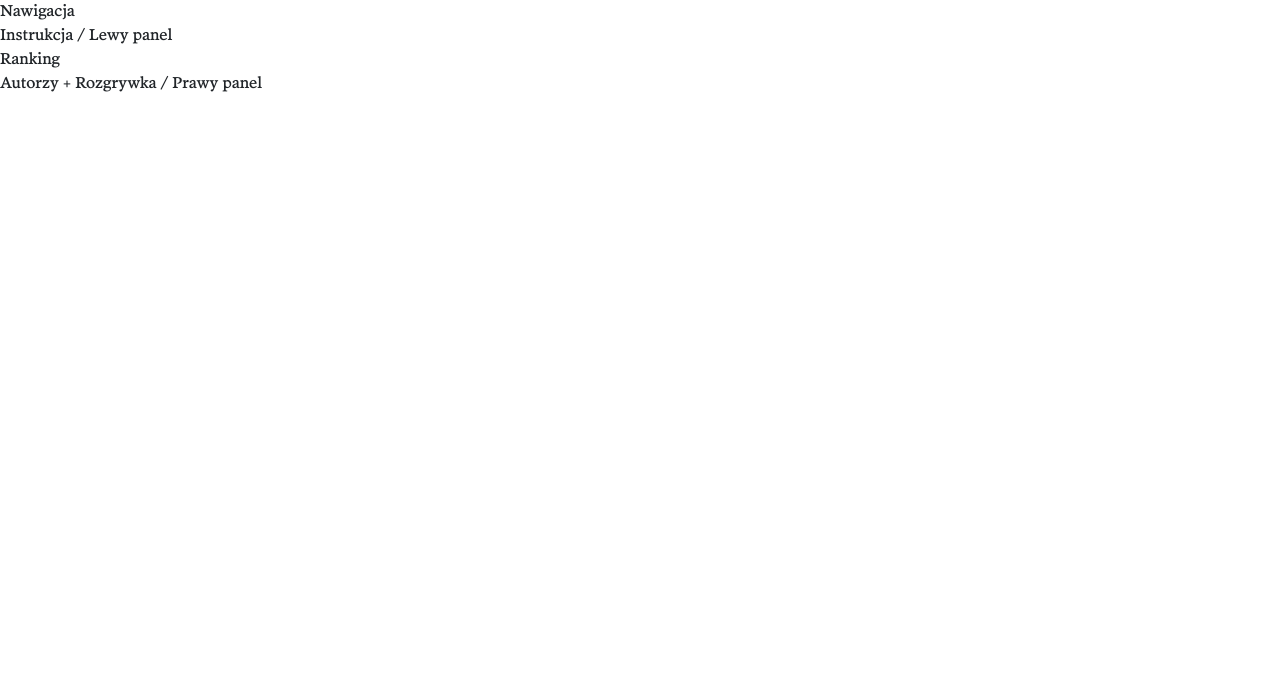
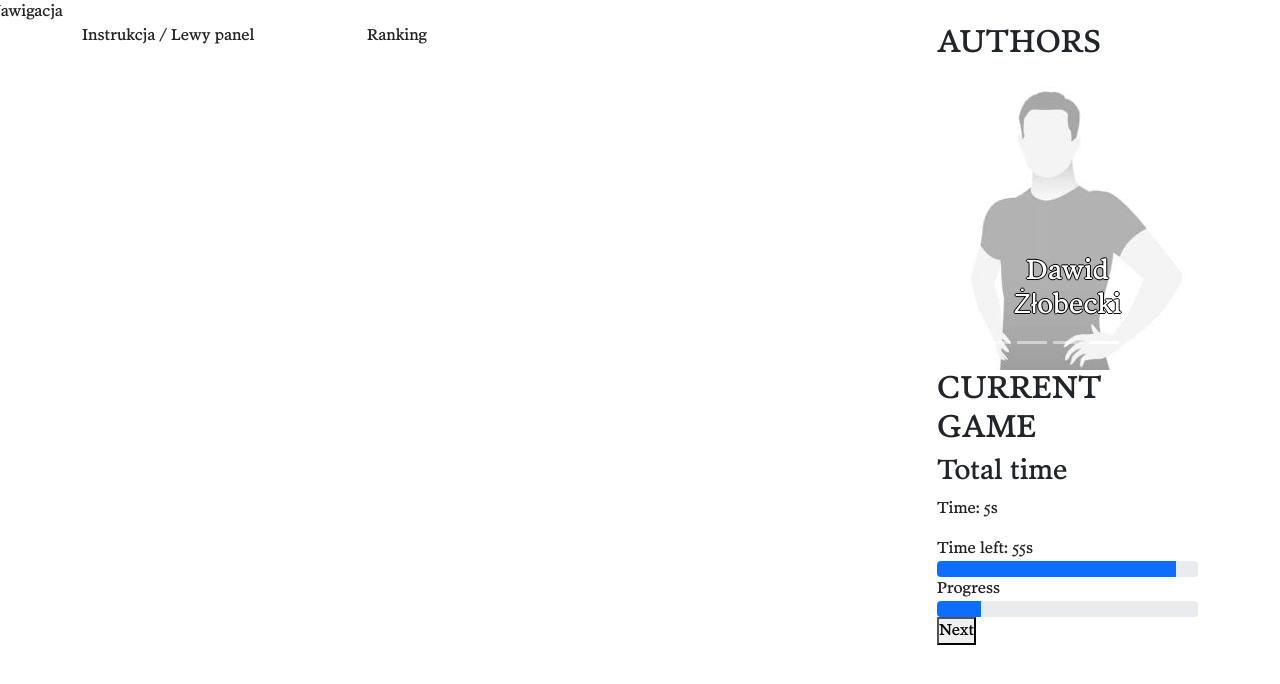
Before and after one commit to Nilphym/The-Fake-News-Post, a React (Create React App) app in the folder apps/client/: page /ranking in a window 1280 px wide. Shown: the top 684 px of the page. Built offline with nearby package versions, Linux system fonts and the light colour scheme.

Commit message:
Refactor CurrentGameScore component

```diff
--- a/apps/client/src/Layout.tsx
+++ b/apps/client/src/Layout.tsx
@@ -1,15 +1,31 @@
 import React from 'react';
 import { Outlet } from 'react-router-dom';
+import { CurrentGameScore } from './components/currentGameScore/CurrentGameScore';
+import { Authors } from './components/authors/Authors';
+import { Col, Container, Row } from 'react-bootstrap';
 
 export const Layout = () => {
   return (
     <div>
-      <div>Nawigacja</div>
-      <div>
-        <div>Instrukcja / Lewy panel</div>
-        <Outlet />
-        <div>Autorzy + Rozgrywka / Prawy panel</div>
-      </div>
+      <Row>Nawigacja</Row>
+      <Container>
+        <Row>
+          <Col md='3' sm='12'>
+            Instrukcja / Lewy panel
+          </Col>
+          <Col md='6' sm='12'>
+            <Outlet />
+          </Col>
+          <Col md='3' sm='12'>
+            <Row>
+              <Authors />
+            </Row>
+            <Row>
+              <CurrentGameScore />
+            </Row>
+          </Col>
+        </Row>
+      </Container>
     </div>
   );
 };
--- a/apps/client/src/components/currentGameScore/CurrentGameScore.tsx
+++ b/apps/client/src/components/currentGameScore/CurrentGameScore.tsx
@@ -2,20 +2,31 @@ import { ProgressBar } from 'react-bootstrap';
 import { useEffect, useState } from 'react';
 
 export const CurrentGameScore = (): JSX.Element => {
-  const game = true;
-  const time = 0;
-  const timePerQuestion = 60000;
-  const questions = [];
-  const questionIndex = 0;
+  const game = true; // todo from store
+  let totalTime = 0; // todo from store
+  const timePerQuestion = 60;
+
+  const questions = [1, 2, 3, 4, 5, 6]; // todo from store
 
   const [counter, setCounter] = useState(0);
+  const [questionIndex, setQuestionIndex] = useState(0);
 
   useEffect(() => {
     const interval = setInterval(() => {
       setCounter((prevCounter) => prevCounter + 1);
     }, 1000);
-    return () => clearInterval(interval);
-  }, []);
+    return () => {
+      clearInterval(interval);
+      setCounter(0);
+    };
+  }, [questionIndex]);
+
+  useEffect(() => {
+    if (counter >= timePerQuestion) {
+      setQuestionIndex((prevIndex) => prevIndex + 1);
+      setCounter(0);
+    }
+  }, [counter]);
 
   return (
     <>
@@ -24,18 +35,22 @@ export const CurrentGameScore = (): JSX.Element => {
           <h2>CURRENT GAME</h2>
           <div>
             <h3>Total time</h3>
-            <p>Time: {time}</p>
+            <p>Time: {totalTime + counter}s</p>
           </div>
-          <div>Time left</div>
+          <div>Time left: {timePerQuestion - counter}s</div>
           <ProgressBar
-            now={timePerQuestion - counter / timePerQuestion}
+            now={((timePerQuestion - counter) / timePerQuestion) * 100}
           ></ProgressBar>
           <div>Progress</div>
           <ProgressBar
-            now={(questionIndex + 1) / questions.length}
+            now={((questionIndex + 1) / questions.length) * 100}
           ></ProgressBar>
           <div>
-            <button>Next</button>
+            <button
+              onClick={() => setQuestionIndex((prevIndex) => prevIndex + 1)}
+            >
+              Next
+            </button>
           </div>
         </div>
       ) : (
```
